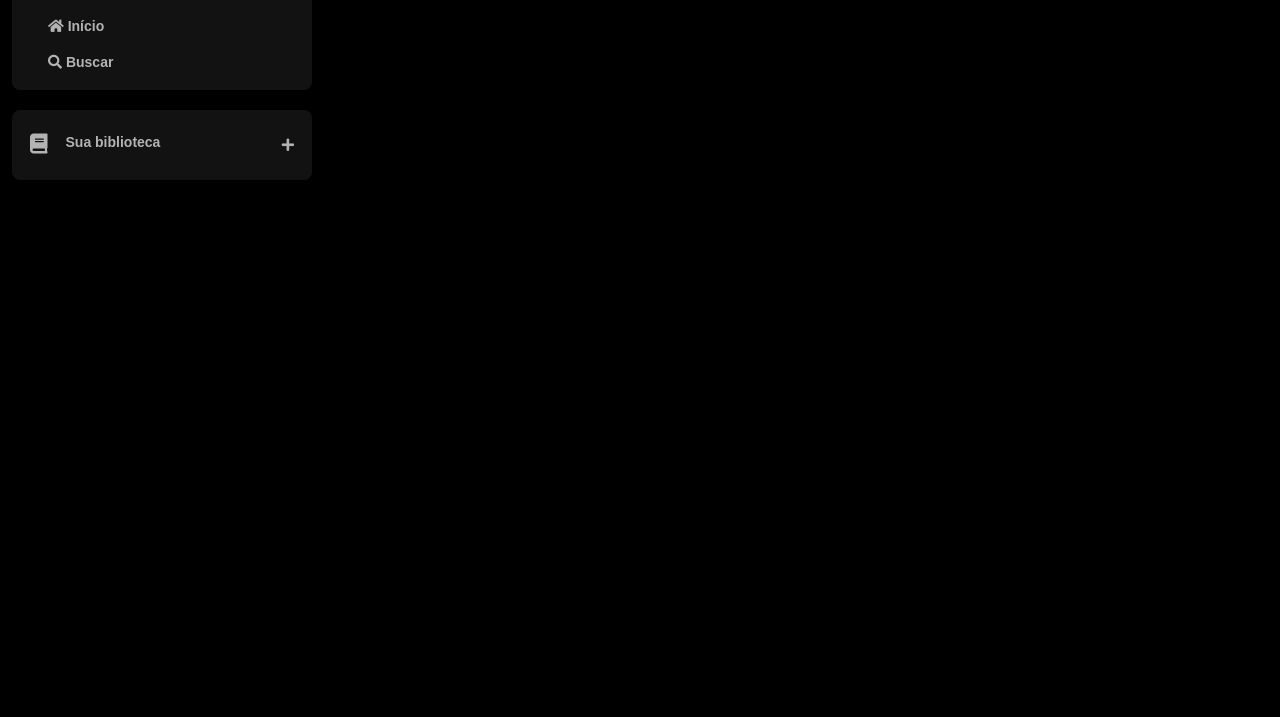
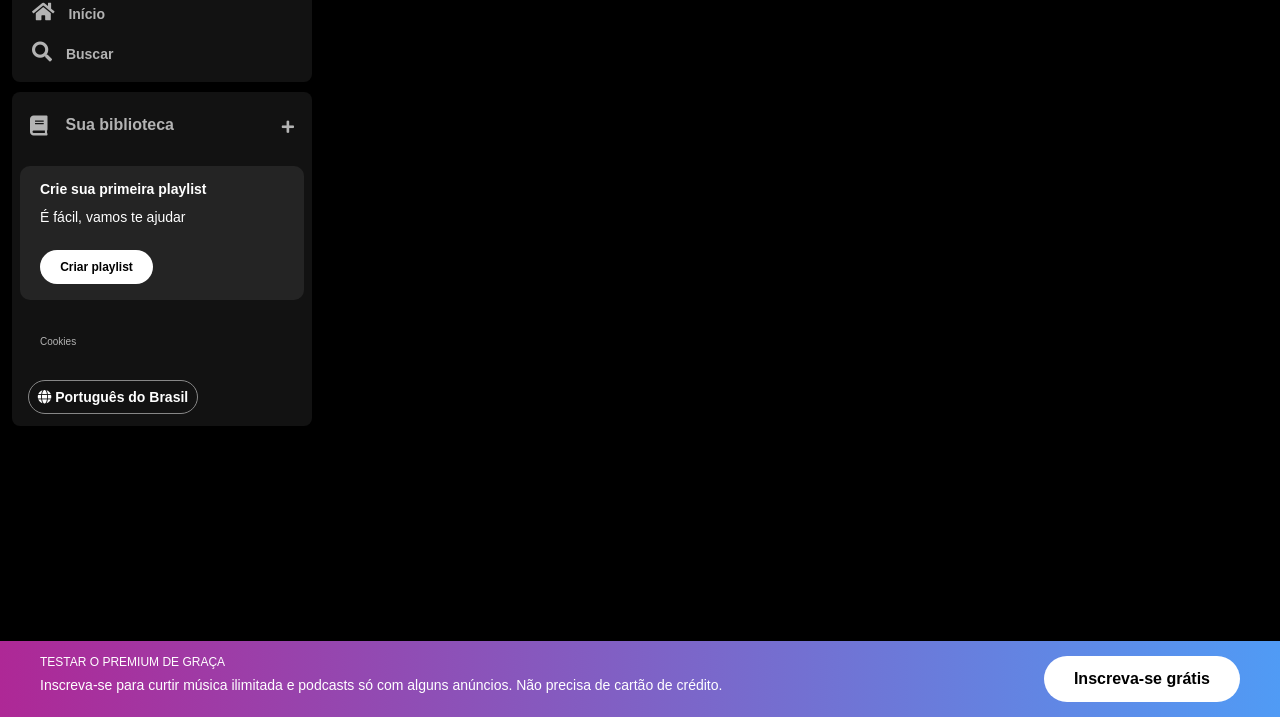
Before and after one commit to Caroline-Teixeira/alura_spotify, a plain HTML site: page index.html in a window 1280 px wide. Shown: the part 83-800 px from the top of the page. Drawn offline with Linux system fonts and the light colour scheme.

Commit message:
atualização da aba lateral e criação do rodapé

```diff
--- a/estilo.css
+++ b/estilo.css
@@ -13,6 +13,7 @@ h1{
     color: #fff;
 }
 
+/*Barra de navegação lateral superior = Início e buscar*/
 .sidebar{
     position: fixed;
     top: 0;
@@ -20,28 +21,20 @@ h1{
     bottom: 0;
     padding: 12px;
     width: 300px;
+    background-color: #000;
 }
 
-.sidebar_navigation{
+.sidebar__navigation{
     background-color: #121212;
     border-radius: 8px; /*bordas*/
-    padding: 16px 0 0 16px;
+    /*padding: 16px 0 0 16px;
     margin-bottom: 20px; /*margem inferior */
 
 
 }
 
-.sidebar_navigation2{
-    background-color: #121212;
-    border-radius: 8px; /*bordas*/
-    padding: 16px 0 0 16px;
 
-
-
-}
-
-
-.sidebar_navigation .logo{
+.sidebar__navigation .logo{
     background: #121212;
     display: flex;
     border-radius: 8px;
@@ -54,11 +47,12 @@ h1{
 }
 
 .sidebar nav ul{
+    list-style: none;
     margin-top: 20px;
     padding: 0 20px 10px 20px;
 }
 
-.sidebar ul li {
+.sidebar nav ul li {
     padding: 10px 0;
 }
 
@@ -70,11 +64,20 @@ h1{
     font-family: "DM Sans", sans-serif;
 
 }
+.sidebar nav ul li .fa { /*ícones*/
+    font-size: 20px;
+    margin-right: 10px;
+    font-weight: 300;
+}
+.sidebar nav ul li a:hover {
+    color: #ffffff;
+}
 
+/*Barra de navegação lateral inferior - bibliotecas*/
 .library {
+    display: flex;
     background-color: #121212;
     border-radius: 8px;
-    display: flex;
     justify-content: space-between;
     padding: 4px 8px;
     color: #b3b3b3;
@@ -85,11 +88,17 @@ h1{
     min-block-size: 40px;
 }
 
-.library .library_button {
+.library__content {
+    display: flex;
+    justify-content: space-between;
+}
+
+.library .library__button {
+    display: flex;
     margin-right: 10px;
     color: #b3b3b3;
     background-color: transparent;
-    border: 0px;
+    border: 0px; /*para tirar o contorno do botão*/
     font-size: 1rem; /*define o tamanho da fonte de um elemento em relação ao tamanho da fonte do elemento pai, no caso library.*/
     font-weight: 700;
     font-family: 'DM sans', sans-serif;
@@ -97,27 +106,155 @@ h1{
     text-decoration: none;
     text-transform: none;
     padding: 20px 10px;
-    display: flex;
+    cursor: pointer;
+
+
 }
 
-.library .library_button span {
-    font-size: 14px;
-}
-
-.library .library_button .fa {
+.library .library__button .fa {
     font-size: 20px;
     margin-right: 10px;
     font-weight: 300;
     padding-right: 8px;
+    cursor: pointer;
+}
 
+.library .library__content .fa-plus { /*botão mais +*/
+    margin: 24px 10px;
+    cursor: pointer;
+ }
+
+
+.library .library__button span {
+    font-size: 16px;
 
 }
 
-.library_content {
+.section-playlist{
+    display:flex;
+    align-items: flex-start;
+    justify-content: space-between;
+    gap: 20px;
+    background-color: #242424;
+    color: #b3b3b3;
+    font-weight: 600;
+    font-size: 14px;
+    margin: 8px 0px;
+    padding: 16px 20px;
+    border-radius: 10px;
+
+}
+
+.section-playlist .section-playlist__content{
+    display: flex;
+    flex-direction: column;
+}
+
+.section-playlist__content .text{
+    padding-bottom: 14px;
+    color: #fff;
+    font-family: 'DM sans', sans-serif;
+}
+
+.section-playlist__content .title{
+    font-weight: 700;
+}
+
+.section-playlist__content .subtitle{
+    font-weight: 500;
+    font-size: 14px;
+}
+
+.section-playlist__content .section-playlist__button{
+    display: flex;
+    justify-content: center;
+    background-color: #fff;
+    color: #000;
+    border-radius: 20px;
+    font-size: 12px;
+    font-weight: 700;
+    font-family: "DM Sans", sans-serif;
+    text-decoration: none;
+    text-transform: none;
+    padding: 10px;
+    margin-top: 12px;
+    border: 0px;
+    width: 113px;
+    cursor: pointer;
+
+}
+
+.sidebar .cookies {
+    margin: 25px 20px;
+}
+
+.sidebar .cookies a{
+    color: #b3b3b3;
+    font-weight: 500;
+    font-size: 10px;
+    text-decoration: none;
+
+}
+
+.sidebar .cookies a:hover{ /*underline*/
+    text-decoration: underline;
+
+}
+
+.languages .languages__button{
+    align-items: center; /*não precisa display flex porque só tem um item: o texto*/
+    background-color: transparent;
+    border: 1px solid #878787;
+    color: #fff;
+    font-weight: bold;
+    font-size: 14px;
+    cursor: pointer;
+    width: 170px;
+    margin: 8px;
+    padding: 8px;
+    border-radius: 20px;
+
+}
+
+/*rodape*/
+.disclaimer-premium {
+    background: linear-gradient(to right, #ae2896, #509bf5);
+    position: fixed;
+    bottom: 0;
+    right: 0;
+    left: 0;
+    padding: 15px 40px;
     display: flex;
     justify-content: space-between;
+    font-family: "DM Sans", sans-serif;
 }
 
-.library .library_content .fa-plus { /*botão mais +*/
-   margin: 24px 10px;
+.disclaimer-premium .text {
+    flex-shrink: 0;
 }
+
+.disclaimer-premium .disclaimer-premiumtitle {
+    color: #ffffff;
+    font-size: 12px;
+    font-weight: 400;
+    margin-bottom: 10px;
+    text-transform: uppercase;
+}
+
+.disclaimer-premium .disclaimer-premiumsubtitle {
+    color: #ffffff;
+    font-size: 14px;
+    font-weight: 500;
+}
+
+.disclaimer-premium button {
+    background-color: #ffffff;
+    border-radius: 40px;
+    border: 0px;
+    color: #000000;
+    cursor: pointer;
+    flex-shrink: 0;
+    font-size: 16px;
+    font-weight: bold;
+    padding: 14px 30px;
+}
--- a/index.html
+++ b/index.html
@@ -21,15 +21,15 @@
 <body>
 
     <div class="sidebar"><!--barra lateral-->
-        <!--barra de navegação-->
-        <nav class="sidebar_navigation">
+        <!--barra de navegação superior-->
+        <nav class="sidebar__navigation">
             <div class="logo">
                 <a href="">
                     <img src="./assets/icons/logo-spotify.png" alt="logo do spotify">
                 </a>
             </div>
 
-            <div>
+
                 <ul>
                     <li>
                         <a href="">
@@ -47,27 +47,55 @@
                 </ul>
 
 
-            </div>
+
 
         </nav>
 
+        <!--barra de navegação inferior-->
         <div class="library">
-            <div class="library_content">
-                <button class="library_button">
+            <div class="library__content">
+                <button class="library__button">
                     <span class="fa fas fa-book"></span>
                     <span>Sua biblioteca</span>
                 </button>
                 <span class="fa fa-plus"></span>
             </div>
+
+            <section class="section-playlist"> <!--playlist-->
+                <div class="section-playlist__content">
+                    <span class="text title">Crie sua primeira playlist</span>
+                    <span class="text subtitle">É fácil, vamos te ajudar</span>
+                    <button class="section-playlist__button">
+                        <span>Criar playlist</span>
+                    </button>
+                </div>
+            </section>
+
+            <div class="cookies">
+                <a href="">Cookies</a>
+            </div>
+
+            <div class="languages">
+                <button class="languages__button">
+                    <span class="fa fa-globe"></span>
+                    <span>Português do Brasil</span>
+                </button>
+            </div>
+
         </div>
 
-    </div>
-
-
-
-
-
-
+        <!--rodapé-->
+        <footer class="disclaimer-premium">
+            <div class="text">
+                <p class="disclaimer-premiumtitle">Testar o Premium de graça</p>
+                <p class="disclaimer-premiumsubtitle">Inscreva-se para curtir música ilimitada e podcasts só com alguns
+                    anúncios. Não precisa de cartão de crédito.
+                </p>
+            </div>
+            <div class="button">
+                <button type="button">Inscreva-se grátis</button>
+            </div>
+        </footer>
 
 </body>
 
```
